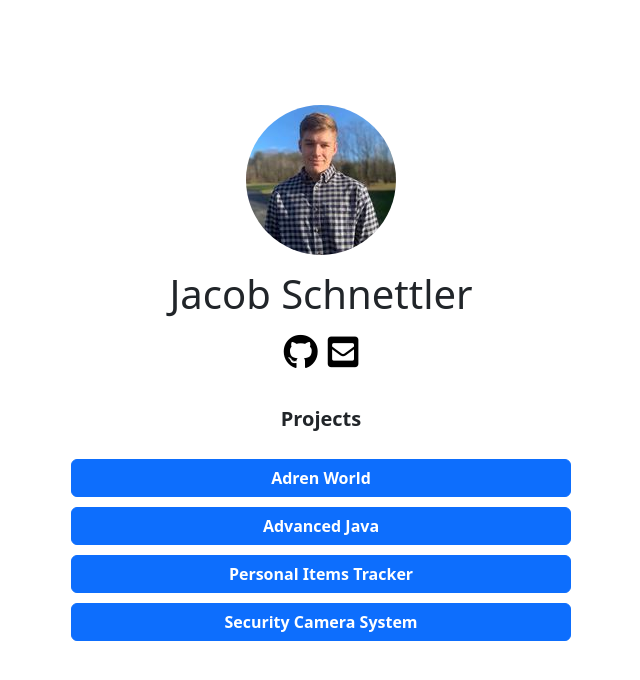
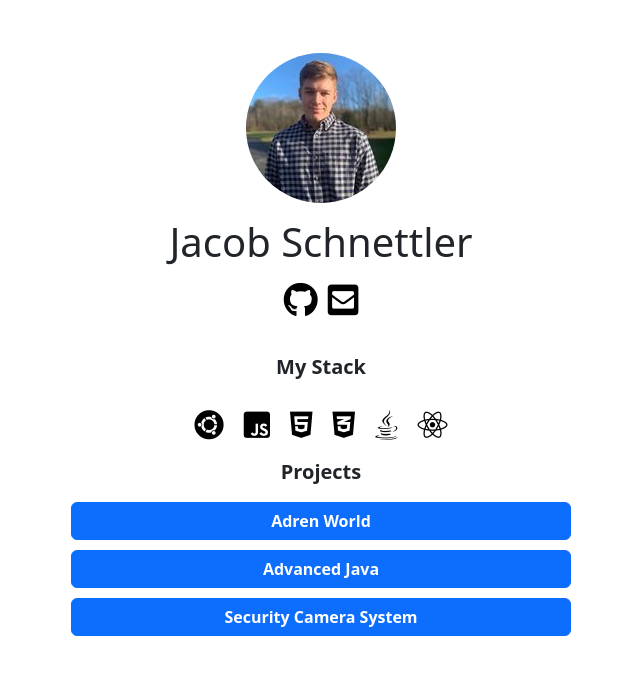
Before and after one commit to AdrenWRLD/personal-portfolio, a React (Create React App) app: page / in a window 1280 px wide. Shown: the top 680 px of the page, without its empty margins (319-959 px from the left). Built offline with nearby package versions, Linux system fonts and the light colour scheme.

Commit message:
Stack updates

```diff
--- a/src/App.js
+++ b/src/App.js
@@ -1,4 +1,5 @@
 import { Link } from 'react-router-dom';
+import { Config } from './config';
 
 function App() {
 	return (
@@ -10,16 +11,16 @@ function App() {
 				justifyContent: 'center',
 			}}
 		>
-			<header style={{ width: '500px', marginTop: '10vh' }}>
+			<header style={{ width: '500px', marginTop: '3.5vh' }}>
 				<div className='text-center' style={{ padding: '25px' }}>
-					<img src='/picture.jpg' style={{ borderRadius: '100%' }} />
+					<img src={Config.avatar} style={{ borderRadius: '100%' }} />
 
 					<h1 style={{ paddingTop: '15px' }}>Jacob Schnettler</h1>
 
 					<div>
 						<a
-							href='https://github.com/IamAdren'
-							target='_blank'
+							href={Config.github}
+							target='_bl	ank'
 							style={{
 								fontSize: '35px',
 								padding: '5px',
@@ -30,7 +31,7 @@ function App() {
 						</a>
 
 						<a
-							href='mailto: jacobschnettler12@gmail.com'
+							href={`mailto: ${Config.email}`}
 							target='_blank'
 							style={{
 								fontSize: '35px',
@@ -43,6 +44,53 @@ function App() {
 					</div>
 				</div>
 
+				<div>
+					<p
+						className='text-center'
+						style={{
+							fontWeight: '700',
+							fontSize: '20px',
+							margin: '0',
+							padding: '0',
+						}}
+					>
+						My Stack
+					</p>
+
+					<div
+						style={{
+							width: '500px',
+							paddingTop: '10px',
+							display: 'flex',
+							justifyContent: 'center',
+						}}
+					>
+						{[
+							{ icon: <i className='fab fa-ubuntu'></i> },
+							{ icon: <i class='fab fa-js-square'></i> },
+							{ icon: <i class='fab fa-html5'></i> },
+							{ icon: <i class='fab fa-css3-alt'></i> },
+							{ icon: <i class='fab fa-java'></i> },
+							{ icon: <i class='fab fa-react'></i> },
+							// mysql, mongodb, python,
+						].map((item) => (
+							<p
+								style={{
+									color: 'black',
+									margin: '0',
+									padding: '0',
+									fontSize: '30px',
+									padding: '10px',
+									// cursor: 'pointer',
+								}}
+							>
+								{item.icon}
+							</p>
+						))}
+					</div>
+				</div>
+
+				<div>
 					<p
 						className='text-center'
 						style={{
@@ -55,54 +103,21 @@ function App() {
 						Projects
 					</p>
 
-				<div style={{ width: '500px', paddingTop: '25px' }}>
+					<div style={{ width: '500px', paddingTop: '15px' }}>
+						{Config.projects.map((project) => (
 							<Link
 								className='btn btn-primary'
-						to='/projects/adren-world'
+								to={'/projects' + project.route}
 								style={{
 									width: '100%',
 									marginBottom: '10px',
 									fontWeight: '700',
 								}}
 							>
-						Adren World
+								{project.name}
 							</Link>
-
-					<Link
-						className='btn btn-primary'
-						to='/projects/advanced-java'
-						style={{
-							width: '100%',
-							marginBottom: '10px',
-							fontWeight: '700',
-						}}
-					>
-						Advanced Java
-					</Link>
-
-					<Link
-						className='btn btn-primary'
-						to='/projects/items-tracker'
-						style={{
-							width: '100%',
-							marginBottom: '10px',
-							fontWeight: '700',
-						}}
-					>
-						Personal Items Tracker
-					</Link>
-
-					<Link
-						className='btn btn-primary'
-						to='/projects/security-system'
-						style={{
-							width: '100%',
-							marginBottom: '10px',
-							fontWeight: '700',
-						}}
-					>
-						Security Camera System
-					</Link>
+						))}
+					</div>
 				</div>
 			</header>
 		</div>
--- /dev/null
+++ b/src/config.js
@@ -0,0 +1,36 @@
+import {
+	AdrenWorldPage,
+	AdvancedJavaPage,
+	ItemTrackerPage,
+	SecuritySystemPage,
+} from './pages';
+
+const Projects = [
+	{
+		name: 'Adren World',
+		route: '/adren-world',
+		page: AdrenWorldPage,
+	},
+	{
+		name: 'Advanced Java',
+		route: '/advanced-java',
+		page: AdvancedJavaPage,
+	},
+	// {
+	// 	name: 'Items Tracker',
+	// 	route: '/items-tracker',
+	// 	page: ItemTrackerPage,
+	// },
+	{
+		name: 'Security Camera System',
+		route: '/items-tracker',
+		page: SecuritySystemPage,
+	},
+];
+
+export const Config = {
+	avatar: '/picture.jpg',
+	email: 'jacobschnettler13@gmail.com',
+	github: 'https://github.com/IamAdren',
+	projects: Projects,
+};
--- a/src/index.js
+++ b/src/index.js
@@ -5,14 +5,9 @@ import ReactDOM from 'react-dom/client';
 
 import { BrowserRouter, Routes, Route } from 'react-router-dom';
 
+import { Config } from './config';
+
 import App from './App';
-
-import {
-	AdvancedJavaPage,
-	AdrenWorldPage,
-	ItemTrackerPage,
-	SecuritySystemPage,
-} from './pages';
 
 const root = ReactDOM.createRoot(document.getElementById('root'));
 
@@ -22,25 +17,12 @@ root.render(
 			<Routes>
 				<Route path='/' element={<App />} />
 
-				<Route
-					path='/projects/advanced-java'
-					element={<AdvancedJavaPage />}
-				/>
-
-				<Route
-					path='/projects/adren-world'
-					element={<AdrenWorldPage />}
-				/>
-
-				<Route
-					path='/projects/items-tracker'
-					element={<ItemTrackerPage />}
-				/>
-
-				<Route
-					path='/projects/security-system'
-					element={<SecuritySystemPage />}
-				/>
+				{Config.projects.map((project) => (
+					<Route
+						path={'/projects' + project.route}
+						element={<project.page />}
+					/>
+				))}
 			</Routes>
 		</BrowserRouter>
 	</React.StrictMode>
```
Lines whose indentation alone changed are shown as unchanged.
